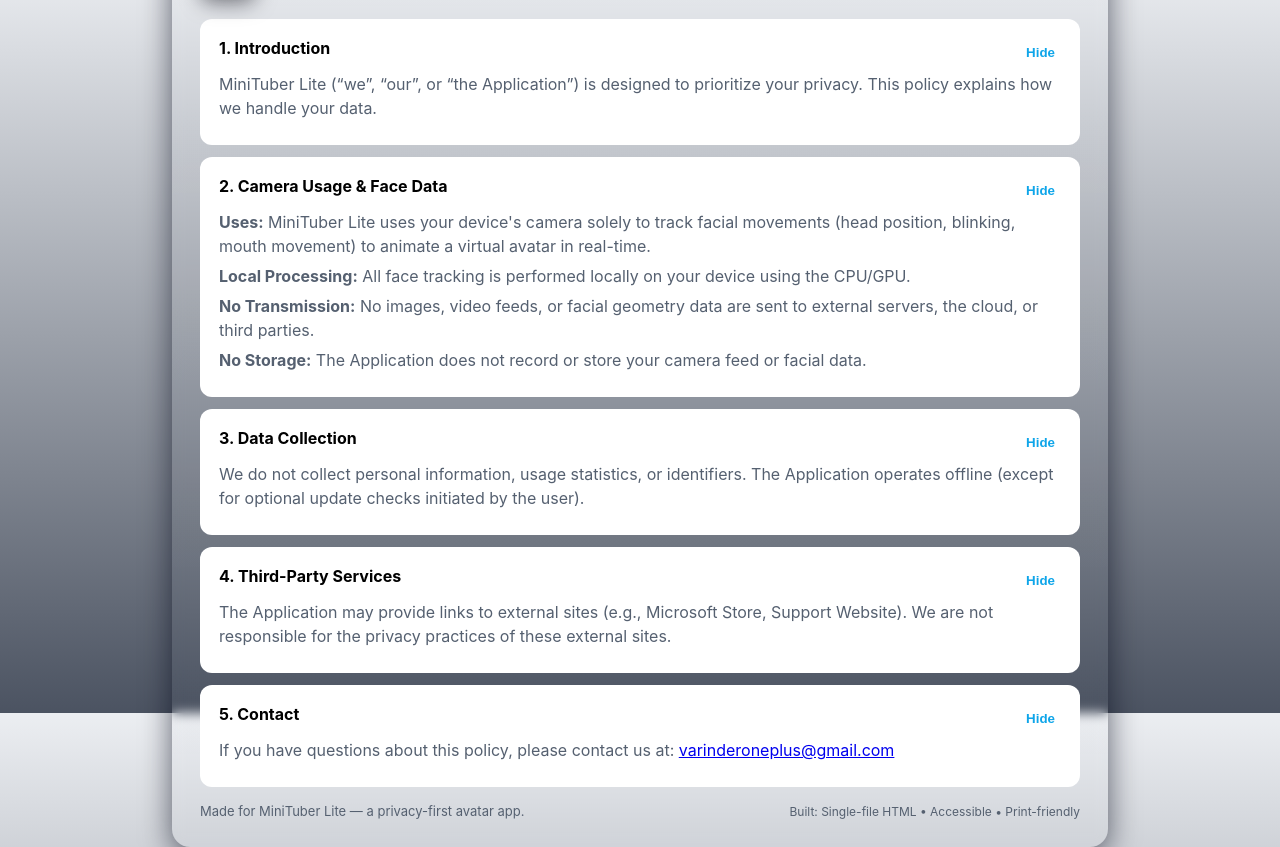
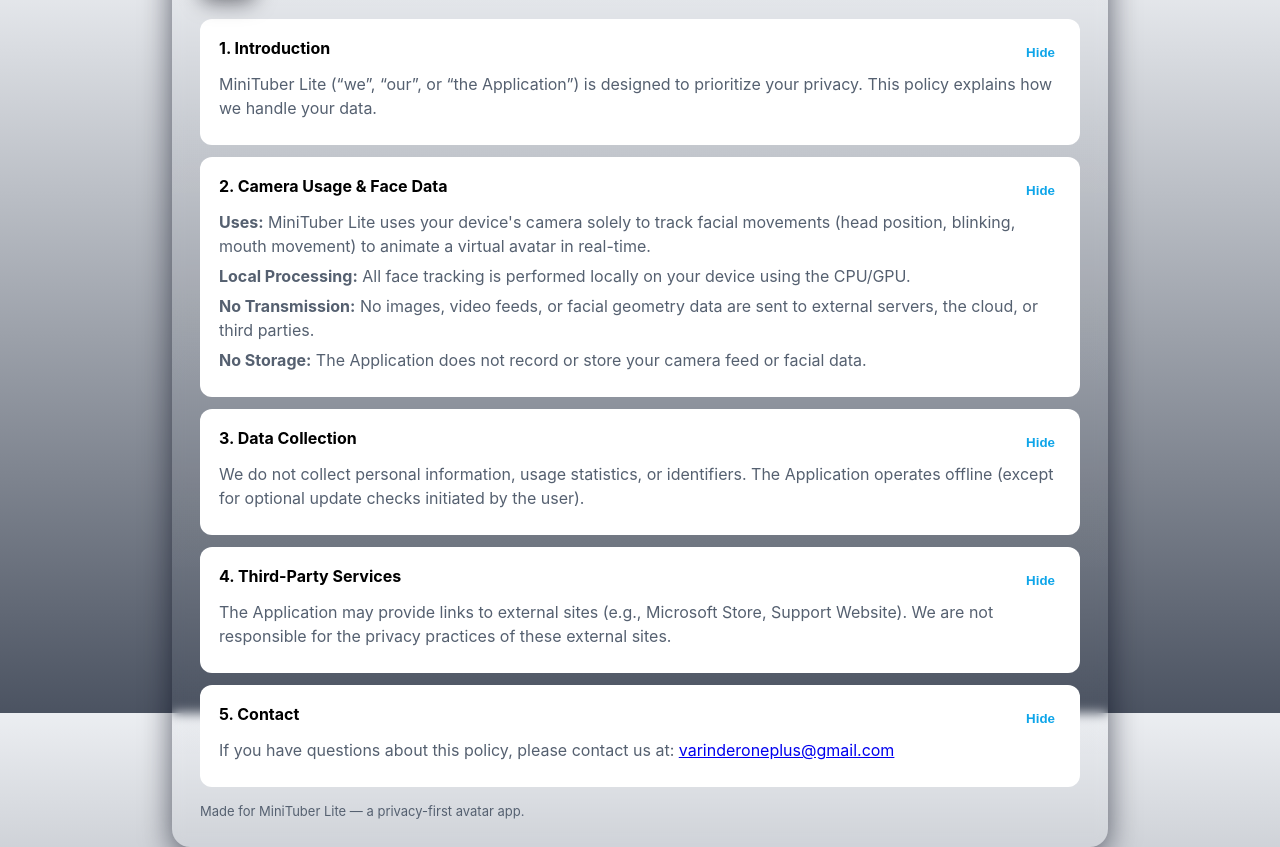
Before and after one commit to varinderoneplus/varinderoneplus.github.io, a plain HTML site: page privacy-policy.html in a window 1280 px wide. Shown: the part 135-982 px from the top of the page. Drawn offline with Linux system fonts and the light colour scheme.

Commit message:
Update privacy-policy.html

```diff
--- a/privacy-policy.html
+++ b/privacy-policy.html
@@ -130,7 +130,6 @@
 
     <footer>
       <div class="meta">Made for MiniTuber Lite — a privacy-first avatar app.</div>
-      <div style="font-size:12px;color:var(--muted)">Built: Single-file HTML • Accessible • Print-friendly</div>
     </footer>
 
   </div>
```
